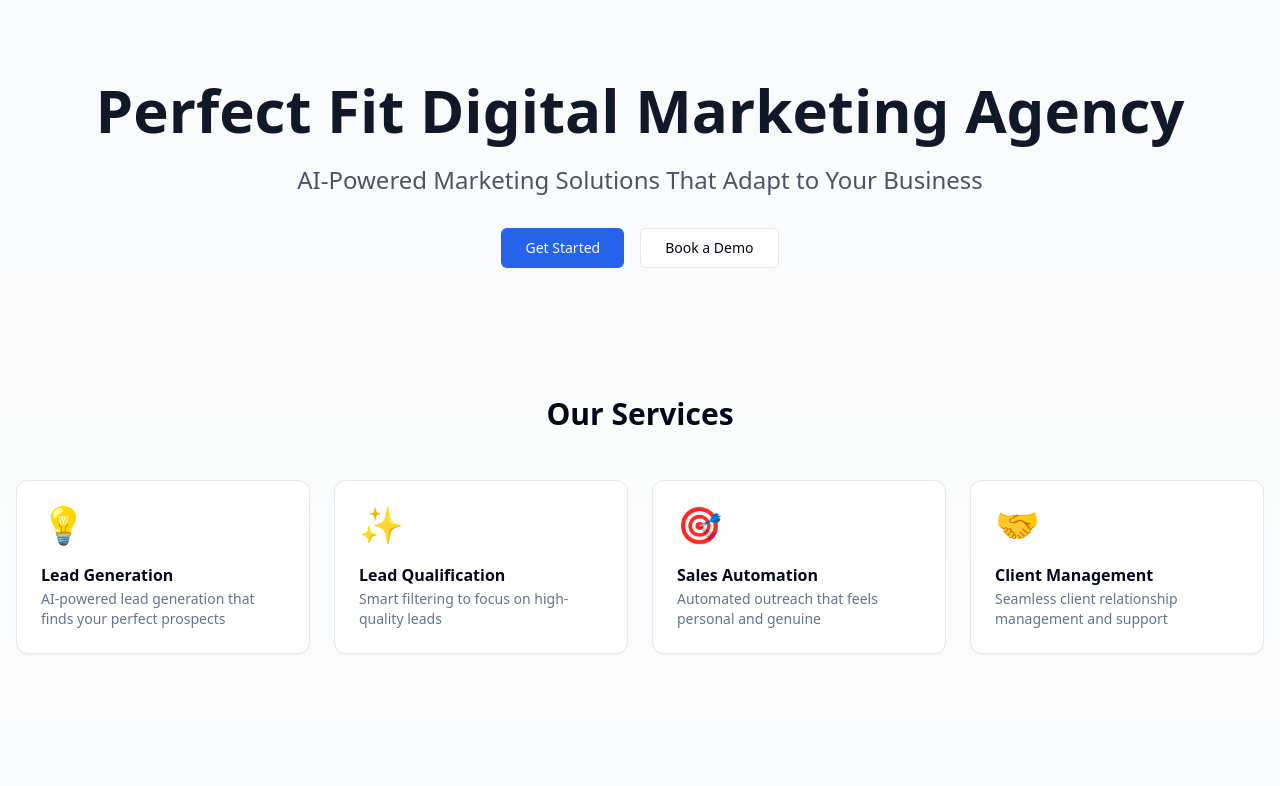
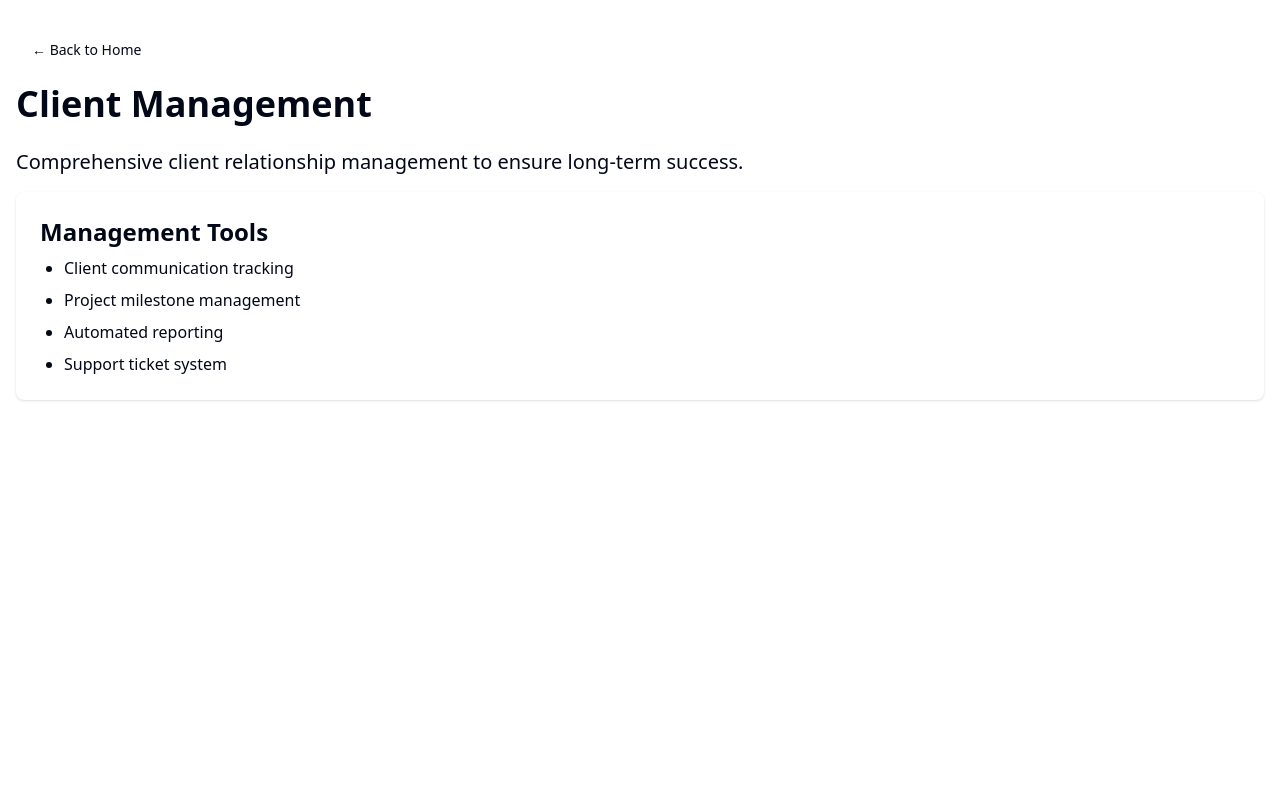
Before and after one commit to wgus87/perfect-fit-marketing, a React (Vite) app: page /shiny-fiesta/client-management in a window 1280 px wide. Shown: the top 786 px of the page. Built offline with nearby package versions, Linux system fonts and the light colour scheme.

Commit message:
Add navigation and service pages

```diff
--- a/package.json
+++ b/package.json
@@ -62,7 +62,7 @@
     "react-dom": "^18.2.0",
     "react-hook-form": "^7.56.3",
     "react-resizable-panels": "^3.0.2",
-    "react-router-dom": "^7.6.1",
+    "react-router-dom": "^7.7.1",
     "recharts": "^2.15.3",
     "sonner": "^2.0.3",
     "tailwind-merge": "^3.3.0",
--- a/src/App.jsx
+++ b/src/App.jsx
@@ -1,11 +1,24 @@
 import "./App.css"
+import { BrowserRouter as Router, Routes, Route } from 'react-router-dom'
 import LandingPage from "./components/LandingPage"
+import LeadGeneration from "./pages/LeadGeneration"
+import LeadQualification from "./pages/LeadQualification"
+import SalesAutomation from "./pages/SalesAutomation"
+import ClientManagement from "./pages/ClientManagement"
 
 function App() {
   return (
-    <div className="App">
-      <LandingPage />
-    </div>
+    <Router basename="/shiny-fiesta">
+      <div className="App">
+        <Routes>
+          <Route path="/" element={<LandingPage />} />
+          <Route path="/lead-generation" element={<LeadGeneration />} />
+          <Route path="/lead-qualification" element={<LeadQualification />} />
+          <Route path="/sales-automation" element={<SalesAutomation />} />
+          <Route path="/client-management" element={<ClientManagement />} />
+        </Routes>
+      </div>
+    </Router>
   )
 }
 
--- a/src/components/LandingPage.jsx
+++ b/src/components/LandingPage.jsx
@@ -1,4 +1,5 @@
 import React, { useState } from 'react'
+import { useNavigate } from 'react-router-dom'
 import { Button } from './ui/button'
 import { Card, CardHeader, CardTitle, CardDescription, CardContent } from './ui/card'
 import { Input } from './ui/input'
@@ -8,27 +9,32 @@ import { useIsMobile } from '../hooks/use-mobile'
 
 const LandingPage = () => {
   const isMobile = useIsMobile()
+  const navigate = useNavigate()
 
   const services = [
     {
       title: "Lead Generation",
       description: "AI-powered lead generation that finds your perfect prospects",
-      icon: "💡"
+      icon: "💡",
+      path: "/lead-generation"
     },
     {
       title: "Lead Qualification",
       description: "Smart filtering to focus on high-quality leads",
-      icon: "✨"
+      icon: "✨",
+      path: "/lead-qualification"
     },
     {
       title: "Sales Automation",
       description: "Automated outreach that feels personal and genuine",
-      icon: "🎯"
+      icon: "🎯",
+      path: "/sales-automation"
     },
     {
       title: "Client Management",
       description: "Seamless client relationship management and support",
-      icon: "🤝"
+      icon: "🤝",
+      path: "/client-management"
     }
   ]
 
@@ -43,10 +49,21 @@ const LandingPage = () => {
           AI-Powered Marketing Solutions That Adapt to Your Business
         </p>
         <div className="flex flex-col md:flex-row gap-4 justify-center">
-          <Button size="lg" className="bg-blue-600 hover:bg-blue-700">
+          <Button
+            size="lg"
+            className="bg-blue-600 hover:bg-blue-700"
+            onClick={() => navigate('/lead-generation')}
+          >
             Get Started
           </Button>
-          <Button size="lg" variant="outline">
+          <Button
+            size="lg"
+            variant="outline"
+            onClick={() => {
+              const contactSection = document.querySelector('#contact-form')
+              contactSection.scrollIntoView({ behavior: 'smooth' })
+            }}
+          >
             Book a Demo
           </Button>
         </div>
@@ -57,12 +74,19 @@ const LandingPage = () => {
         <h2 className="text-3xl font-bold text-center mb-12">Our Services</h2>
         <div className="grid grid-cols-1 md:grid-cols-2 lg:grid-cols-4 gap-6">
           {services.map((service, index) => (
-            <Card key={index} className="hover:shadow-lg transition-shadow">
+            <Card
+              key={index}
+              className="hover:shadow-lg transition-shadow cursor-pointer"
+              onClick={() => navigate(service.path)}
+            >
               <CardHeader>
                 <div className="text-4xl mb-4">{service.icon}</div>
                 <CardTitle>{service.title}</CardTitle>
                 <CardDescription>{service.description}</CardDescription>
               </CardHeader>
+              <CardContent>
+                <Button variant="ghost" className="w-full">Learn More →</Button>
+              </CardContent>
             </Card>
           ))}
         </div>
@@ -107,7 +131,12 @@ const LandingPage = () => {
             <p className="text-xl mb-6">
               Join businesses that are growing with AI-powered marketing solutions.
             </p>
-            <Button size="lg" variant="secondary" className="bg-white text-blue-600 hover:bg-gray-100">
+            <Button
+              size="lg"
+              variant="secondary"
+              className="bg-white text-blue-600 hover:bg-gray-100"
+              onClick={() => navigate('/lead-generation')}
+            >
               Start Your Journey
             </Button>
           </CardContent>
@@ -115,7 +144,7 @@ const LandingPage = () => {
       </section>
 
       {/* Contact Form */}
-      <section className="container mx-auto px-4 py-16">
+      <section id="contact-form" className="container mx-auto px-4 py-16">
         <Card className="max-w-2xl mx-auto">
           <CardHeader>
             <CardTitle className="text-2xl text-center">Contact Us</CardTitle>
--- /dev/null
+++ b/src/pages/ClientManagement.jsx
@@ -0,0 +1,28 @@
+import React from 'react'
+import { Button } from '../components/ui/button'
+import { Link } from 'react-router-dom'
+
+export default function ClientManagement() {
+  return (
+    <div className="container mx-auto px-4 py-8">
+      <Link to="/">
+        <Button variant="ghost" className="mb-4">← Back to Home</Button>
+      </Link>
+      <h1 className="text-4xl font-bold mb-6">Client Management</h1>
+      <p className="text-xl mb-4">
+        Comprehensive client relationship management to ensure long-term success.
+      </p>
+      <div className="grid gap-4">
+        <div className="bg-card p-6 rounded-lg shadow">
+          <h2 className="text-2xl font-semibold mb-2">Management Tools</h2>
+          <ul className="list-disc pl-6 space-y-2">
+            <li>Client communication tracking</li>
+            <li>Project milestone management</li>
+            <li>Automated reporting</li>
+            <li>Support ticket system</li>
+          </ul>
+        </div>
+      </div>
+    </div>
+  )
+}
--- /dev/null
+++ b/src/pages/LeadGeneration.jsx
@@ -0,0 +1,28 @@
+import React from 'react'
+import { Button } from '../components/ui/button'
+import { Link } from 'react-router-dom'
+
+export default function LeadGeneration() {
+  return (
+    <div className="container mx-auto px-4 py-8">
+      <Link to="/">
+        <Button variant="ghost" className="mb-4">← Back to Home</Button>
+      </Link>
+      <h1 className="text-4xl font-bold mb-6">Lead Generation</h1>
+      <p className="text-xl mb-4">
+        Our AI-powered lead generation service helps you find the perfect prospects for your business.
+      </p>
+      <div className="grid gap-4">
+        <div className="bg-card p-6 rounded-lg shadow">
+          <h2 className="text-2xl font-semibold mb-2">How it Works</h2>
+          <ul className="list-disc pl-6 space-y-2">
+            <li>AI analyzes your ideal customer profile</li>
+            <li>Searches multiple data sources</li>
+            <li>Identifies high-potential leads</li>
+            <li>Validates contact information</li>
+          </ul>
+        </div>
+      </div>
+    </div>
+  )
+}
--- /dev/null
+++ b/src/pages/LeadQualification.jsx
@@ -0,0 +1,28 @@
+import React from 'react'
+import { Button } from '../components/ui/button'
+import { Link } from 'react-router-dom'
+
+export default function LeadQualification() {
+  return (
+    <div className="container mx-auto px-4 py-8">
+      <Link to="/">
+        <Button variant="ghost" className="mb-4">← Back to Home</Button>
+      </Link>
+      <h1 className="text-4xl font-bold mb-6">Lead Qualification</h1>
+      <p className="text-xl mb-4">
+        Smart filtering and qualification process to help you focus on high-quality leads.
+      </p>
+      <div className="grid gap-4">
+        <div className="bg-card p-6 rounded-lg shadow">
+          <h2 className="text-2xl font-semibold mb-2">Qualification Process</h2>
+          <ul className="list-disc pl-6 space-y-2">
+            <li>Lead scoring based on multiple factors</li>
+            <li>Behavior analysis</li>
+            <li>Engagement tracking</li>
+            <li>Priority ranking</li>
+          </ul>
+        </div>
+      </div>
+    </div>
+  )
+}
--- /dev/null
+++ b/src/pages/SalesAutomation.jsx
@@ -0,0 +1,28 @@
+import React from 'react'
+import { Button } from '../components/ui/button'
+import { Link } from 'react-router-dom'
+
+export default function SalesAutomation() {
+  return (
+    <div className="container mx-auto px-4 py-8">
+      <Link to="/">
+        <Button variant="ghost" className="mb-4">← Back to Home</Button>
+      </Link>
+      <h1 className="text-4xl font-bold mb-6">Sales Automation</h1>
+      <p className="text-xl mb-4">
+        Automated outreach that maintains a personal touch while maximizing efficiency.
+      </p>
+      <div className="grid gap-4">
+        <div className="bg-card p-6 rounded-lg shadow">
+          <h2 className="text-2xl font-semibold mb-2">Automation Features</h2>
+          <ul className="list-disc pl-6 space-y-2">
+            <li>Personalized email sequences</li>
+            <li>Smart follow-up scheduling</li>
+            <li>Response analysis</li>
+            <li>Performance tracking</li>
+          </ul>
+        </div>
+      </div>
+    </div>
+  )
+}
```
Also changed, not shown: 1 other file (tests, documents, lock files or other folders).
